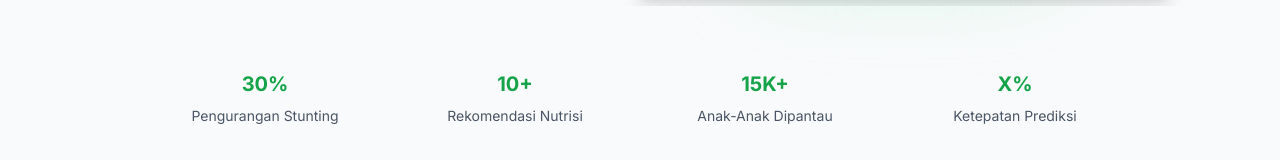
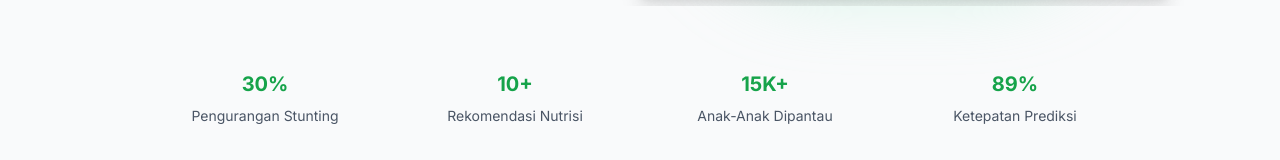
Before and after one commit to Elmosius/EarlyNourish, a Vue app in the folder front-end/: page / in a window 1280 px wide. Shown: the part 539-699 px from the top of the page. Built offline with nearby package versions, Linux system fonts and the light colour scheme; no server answers.

Commit message:
Update HeroSection.vue

```diff
--- a/front-end/src/components/home/HeroSection.vue
+++ b/front-end/src/components/home/HeroSection.vue
@@ -90,7 +90,7 @@
           </div>
 
           <div class="p-4">
-            <p class="text-xl font-bold text-tertiary mb-2">X%</p>
+            <p class="text-xl font-bold text-tertiary mb-2">89%</p>
             <p class="text-gray-600 text-sm">Ketepatan Prediksi</p>
           </div>
         </div>
```
